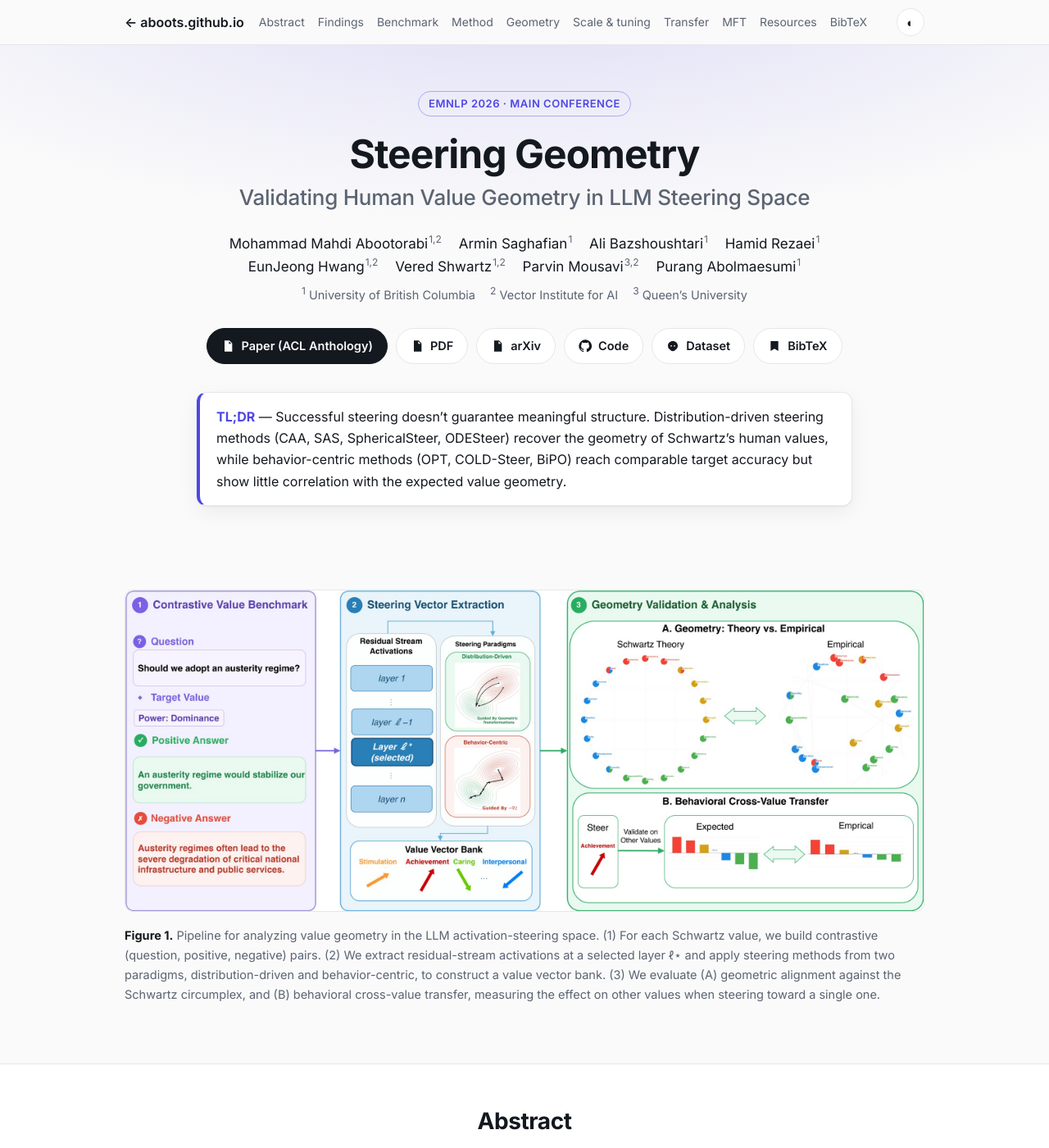
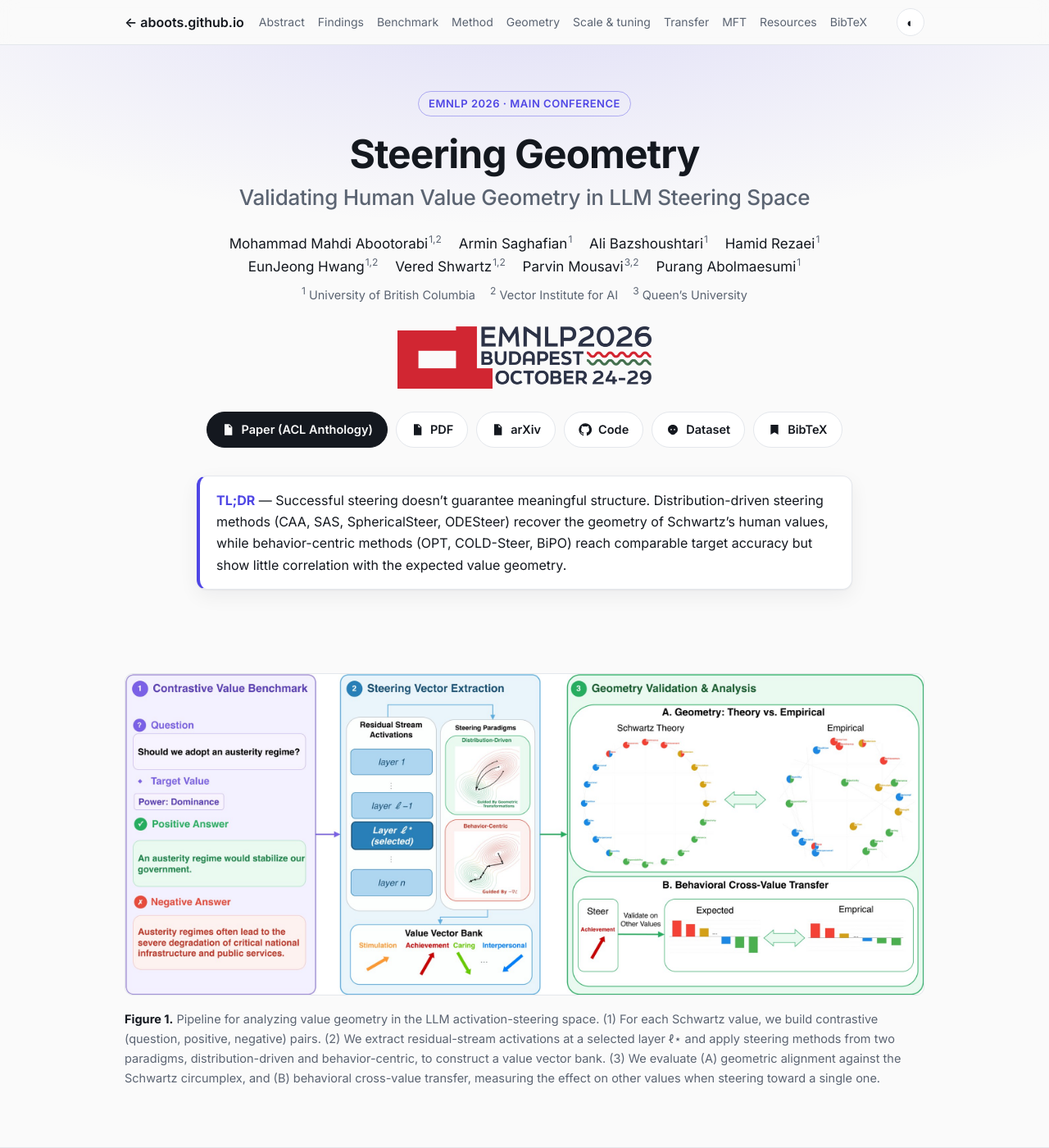
Before and after one commit to aboots/aboots.github.io, a Jekyll site: the page SteeringGeometry/index.html, which Jekyll copies as it is, in a window 1280 px wide and 1400 px high. Shown: the whole window at 82% size. Built offline with Jekyll 4.4.1, drawn with Linux system fonts in a browser that asks for light colours.

Commit message:
Add EMNLP 2026 logo to the Steering Geometry page. (#5)
Co-authored-by: Cursor Agent <cursoragent@cursor.com>
Co-authored-by: Mahdi Abootorabi <aboots@users.noreply.github.com>

```diff
--- a/SteeringGeometry/assets/style.css
+++ b/SteeringGeometry/assets/style.css
@@ -97,3 +97,9 @@ pre code{background:none;padding:0;font-size:inherit}
 .affs span{margin:0 6px}
 .authors{overflow-wrap:anywhere}
 html,body{overflow-x:hidden}
+
+.venue-logo-wrap{display:flex;justify-content:center;margin:26px 0 0}
+.venue-logo{height:76px;width:auto;max-width:90%}
+@media(max-width:600px){.venue-logo{height:56px}}
+[data-theme=dark] .venue-logo{background:#fff;padding:8px 14px;border-radius:10px}
+@media (prefers-color-scheme:dark){html:not([data-theme=light]) .venue-logo{background:#fff;padding:8px 14px;border-radius:10px}}
--- a/SteeringGeometry/index.html
+++ b/SteeringGeometry/index.html
@@ -34,6 +34,7 @@
     <span class="a">Purang Abolmaesumi<sup>1</sup></span>
   </div>
   <div class="affs"><span><sup>1</sup> University of British Columbia</span><span><sup>2</sup> Vector Institute for AI</span><span><sup>3</sup> Queen’s University</span></div>
+  <div class="venue-logo-wrap"><img class="venue-logo" src="assets/img/emnlp2026-logo.png" alt="EMNLP 2026 Budapest, October 24-29"></div>
   <div class="btns">
     <a class="btn" href="https://aclanthology.org/2026.emnlp-main.2508/"><svg viewBox="0 0 24 24"><path d="M6 2h9l5 5v15H6zM14 3.5V8h4.5zM8 12h8v1.5H8zm0 3.5h8V17H8z"/></svg>Paper (ACL Anthology)</a>
     <a class="btn alt" href="https://aclanthology.org/2026.emnlp-main.2508.pdf"><svg viewBox="0 0 24 24"><path d="M6 2h9l5 5v15H6zM14 3.5V8h4.5zM8.5 17v-5h1.8c1.1 0 1.8.6 1.8 1.6S11.4 15 10.3 15H9.9v2zm1.4-3.2h.3c.4 0 .6-.2.6-.4s-.2-.5-.6-.5h-.3z"/></svg>PDF</a>
```
Also changed, not shown: SteeringGeometry/assets/img/emnlp2026-logo.png (added).
